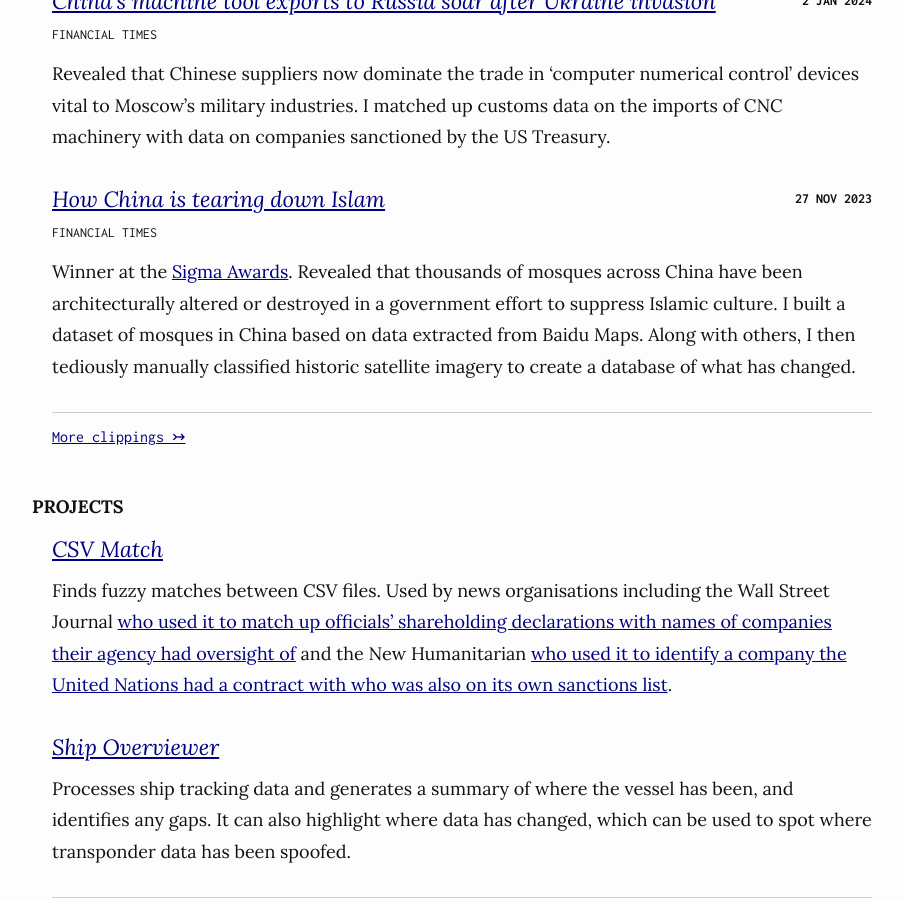
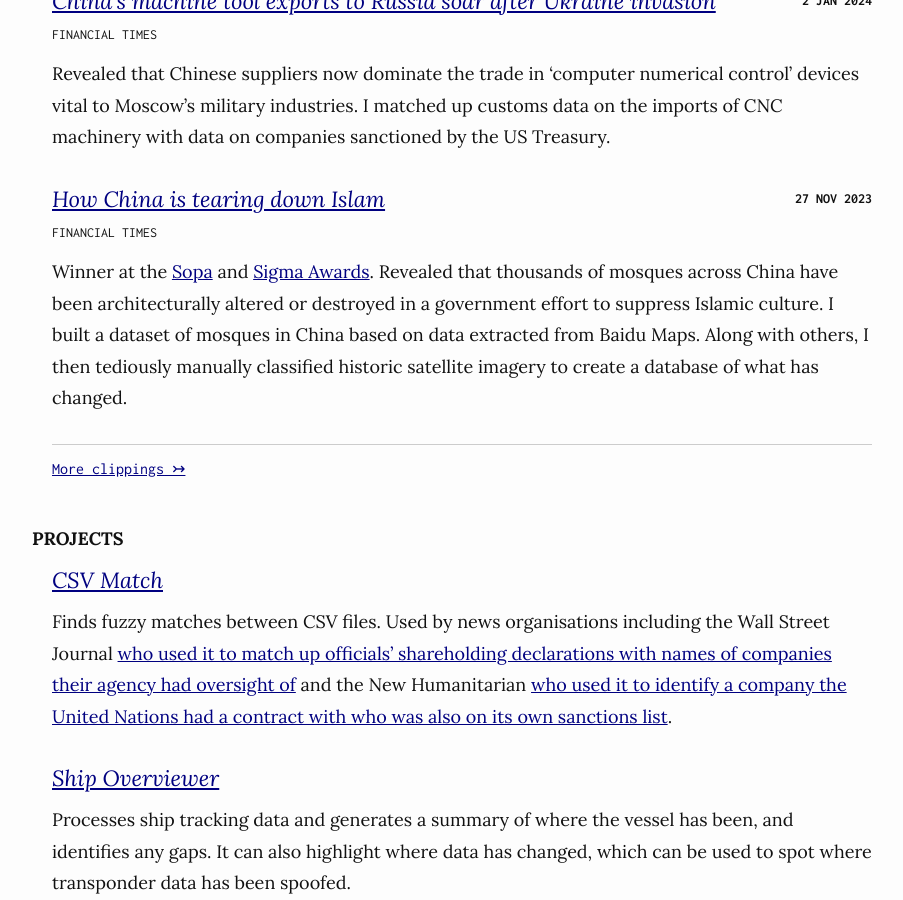
Before and after one commit to maxharlow/maxharlow.github.io, a Jekyll site: the page built from index.md, in a window 1280 px wide and 900 px high, scrolled down 896 px. Shown: the whole window, without its empty margins (188-1091 px from the left). Built offline with Jekyll 4.4.1, drawn with Linux system fonts in a browser that asks for light colours.

Commit message:
Add award

```diff
--- a/_data/clippings.yaml
+++ b/_data/clippings.yaml
@@ -32,7 +32,7 @@
           type: news story
           slot: big read
     summary: |
-        Winner at the [Sigma Awards](https://www.sigmaawards.org/meet-the-winners-of-the-sigmas-2024-for-data-journalism). Revealed that thousands of mosques across China have been architecturally altered or destroyed in a government effort to suppress Islamic culture.
+        Winner at the [Sopa](https://sopawards.com/wp-content/uploads/2024/06/SOPA-2024-Awards-Winner-List-1.pdf) and [Sigma Awards](https://www.sigmaawards.org/meet-the-winners-of-the-sigmas-2024-for-data-journalism). Revealed that thousands of mosques across China have been architecturally altered or destroyed in a government effort to suppress Islamic culture.
     contribution: |
         I built a dataset of mosques in China based on data extracted from Baidu Maps. Along with others, I then tediously manually classified historic satellite imagery to create a database of what has changed.
 
```
